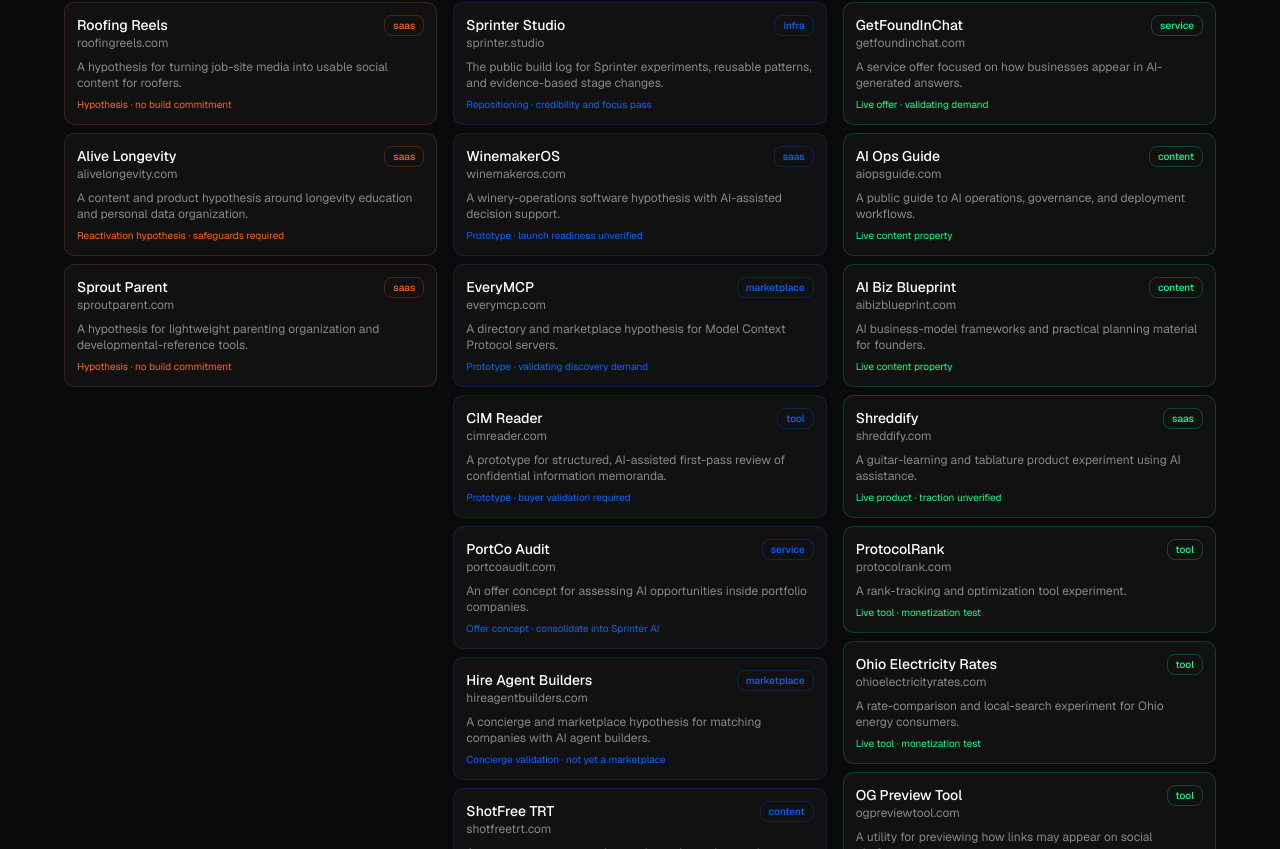
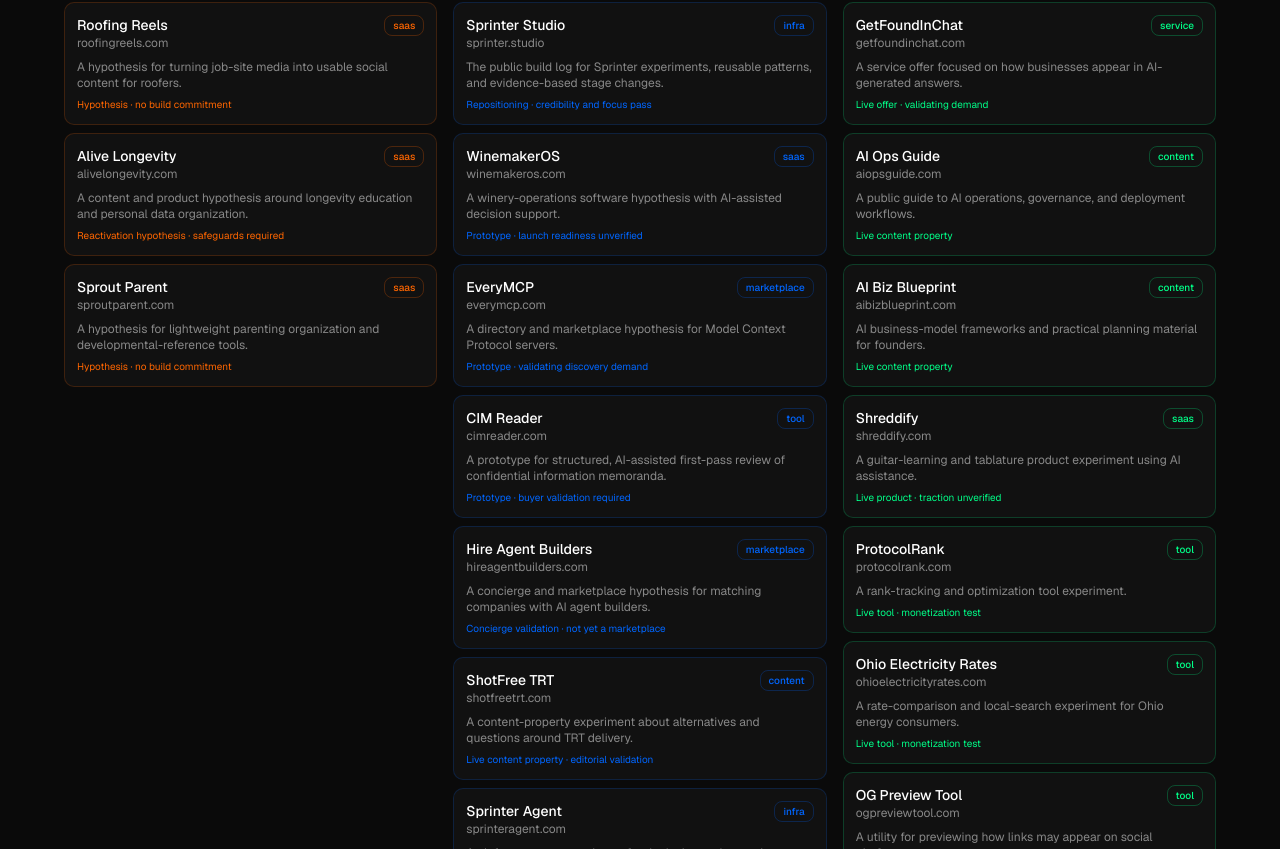
Before and after one commit to tylerdr/sprinter-studio, a Next.js app: page / in a window 1280 px wide. Shown: the part 3267-4116 px from the top of the page. Built offline with nearby package versions, Linux system fonts and the light colour scheme.

Commit message:
refactor: retire the standalone PortCo Audit offer concept

```diff
--- a/app/data/ventures.ts
+++ b/app/data/ventures.ts
@@ -181,14 +181,14 @@ export const ventures: Venture[] = [
     slug: 'portcoaudit',
     name: 'PortCo Audit',
     domain: 'portcoaudit.com',
-    description: 'An offer concept for assessing AI opportunities inside portfolio companies.',
-    stage: 'sprint',
+    description: 'A retired standalone offer concept for assessing AI opportunities inside portfolio companies.',
+    stage: 'archived',
     archetype: 'service',
-    status: 'Offer concept · consolidate into Sprinter AI',
-    url: 'https://portcoaudit.com',
-    icp: 'Private equity firms, family offices, and portfolio operators.',
-    monetization: 'Paid diagnostic with implementation follow-on where justified.',
-    signal: 'The need belongs inside the broader Sprinter AI operating-partner offer rather than another standalone brand.',
+    status: 'Retired offer · consolidated into the Sprinter training-first funnel',
+    url: 'https://sprinter.ai/portfolio-ai-training-pack',
+    icp: 'Private equity firms, family offices, holding companies, and portfolio operators.',
+    monetization: 'No standalone monetization path; relevant demand starts with the $2,500 workshop or $10,000 portfolio pack.',
+    signal: 'The original concept asked the buyer to understand a new diagnostic too early. The simpler path teaches teams first, gives the sponsor aggregate evidence, and routes only earned workflows into implementation.',
     screenshot: '/ventures/portcoaudit.webp',
   },
   {
```
